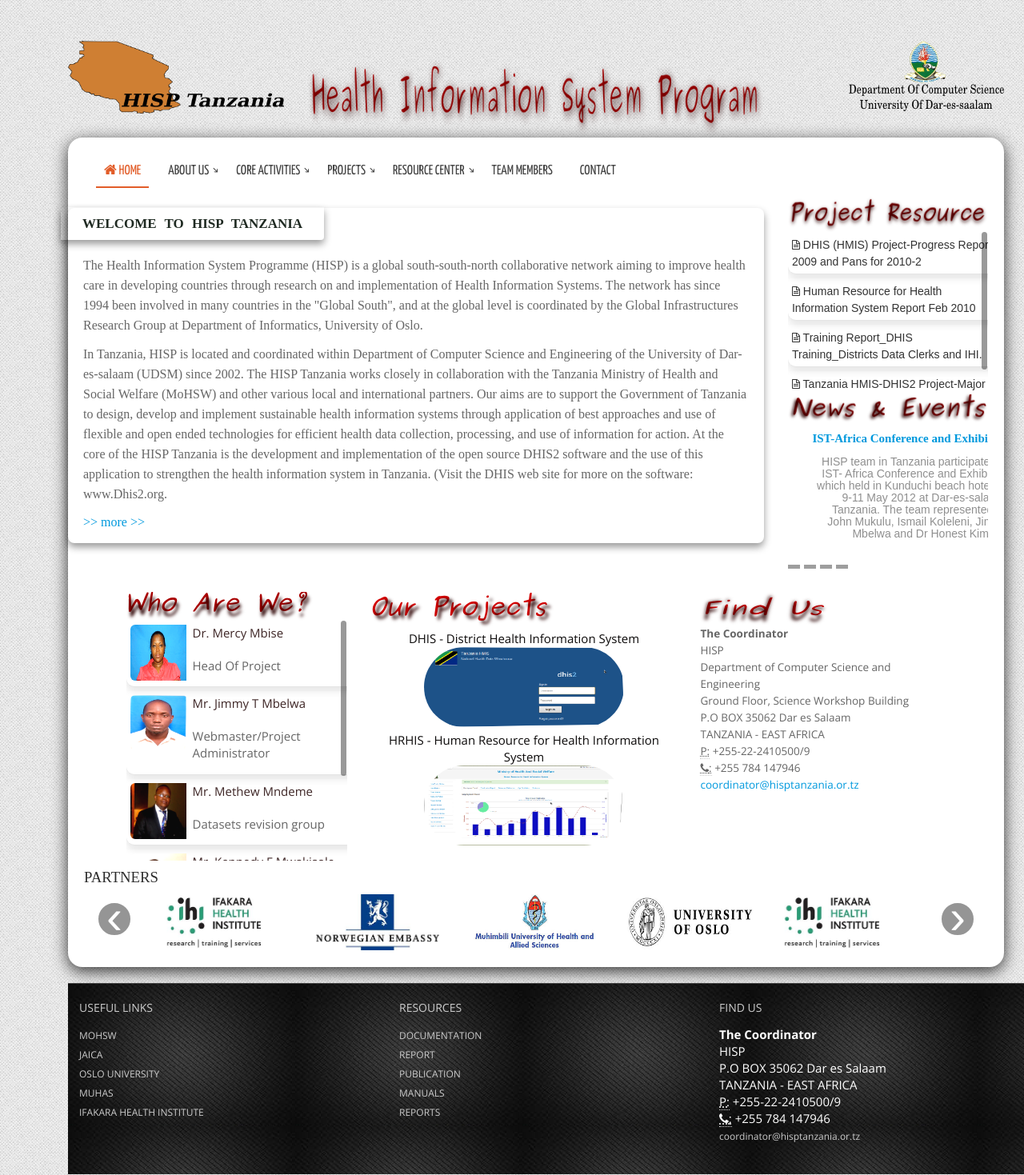
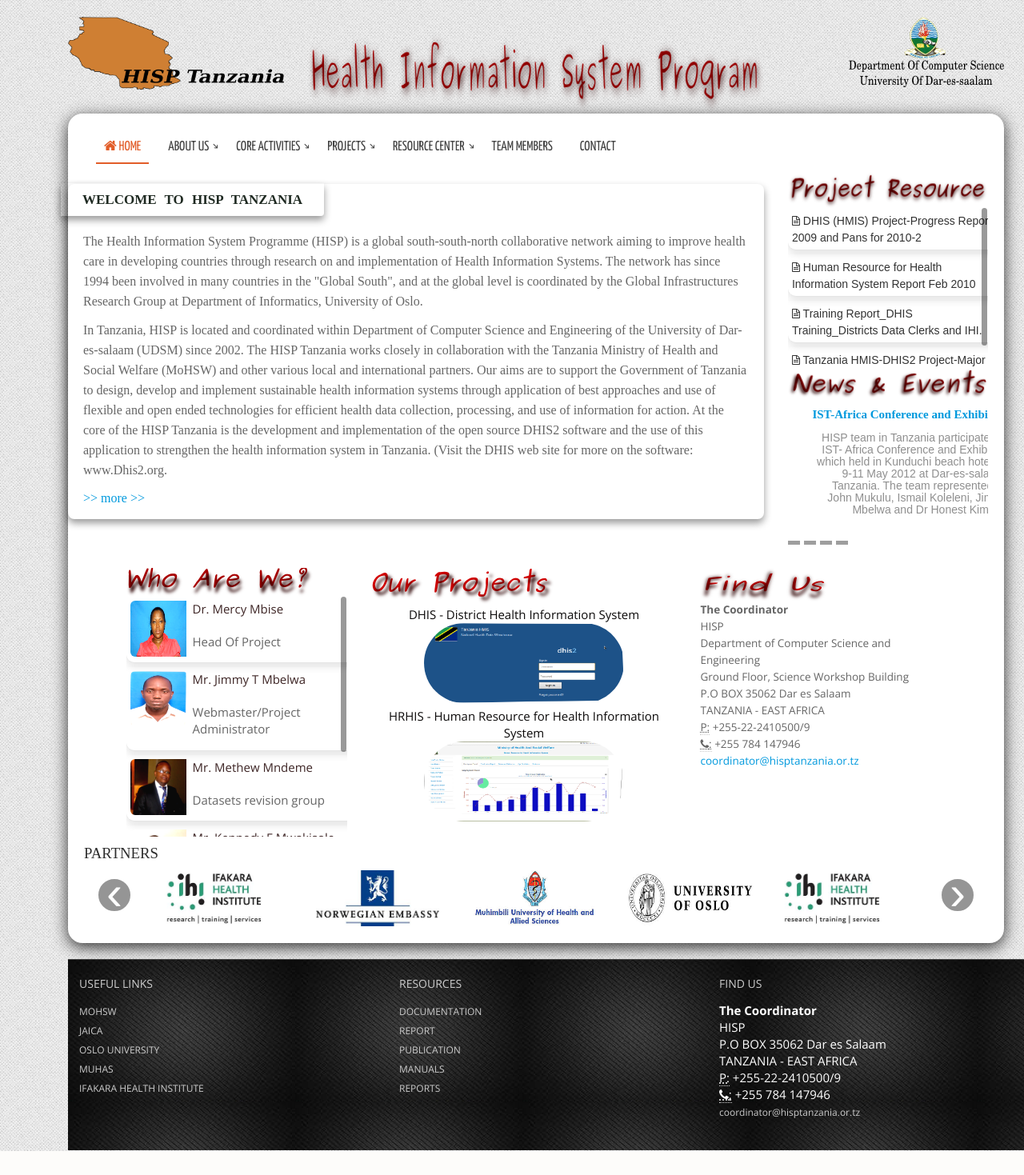
Before and after one commit to kelvinmbwilo/hispweb, a PHP site: page / in a window 1280 px wide. Shown: the whole page at 80% size. After the commit the page ends 1439 px from the top, so only its background shows below. Run offline with PHP 8.4, Linux system fonts and the light colour scheme; data comes from the database, SQL or seed files in the repository; some libraries are stand-ins or nearby versions; some web fonts are replaced; grey boxes are pictures that could not be loaded.

Commit message:
third commit

```diff
--- a/index.php
+++ b/index.php
@@ -70,7 +70,7 @@
 <!-- end -->
 </head>
     <body>
-        <div style="padding-top: 50px;" class="container">
+        <div style="padding-top: 20px;" class="container">
             <div class="span1"></div>
         <div class="span12">
         <div class="row-fluid visible-desktop">
```
